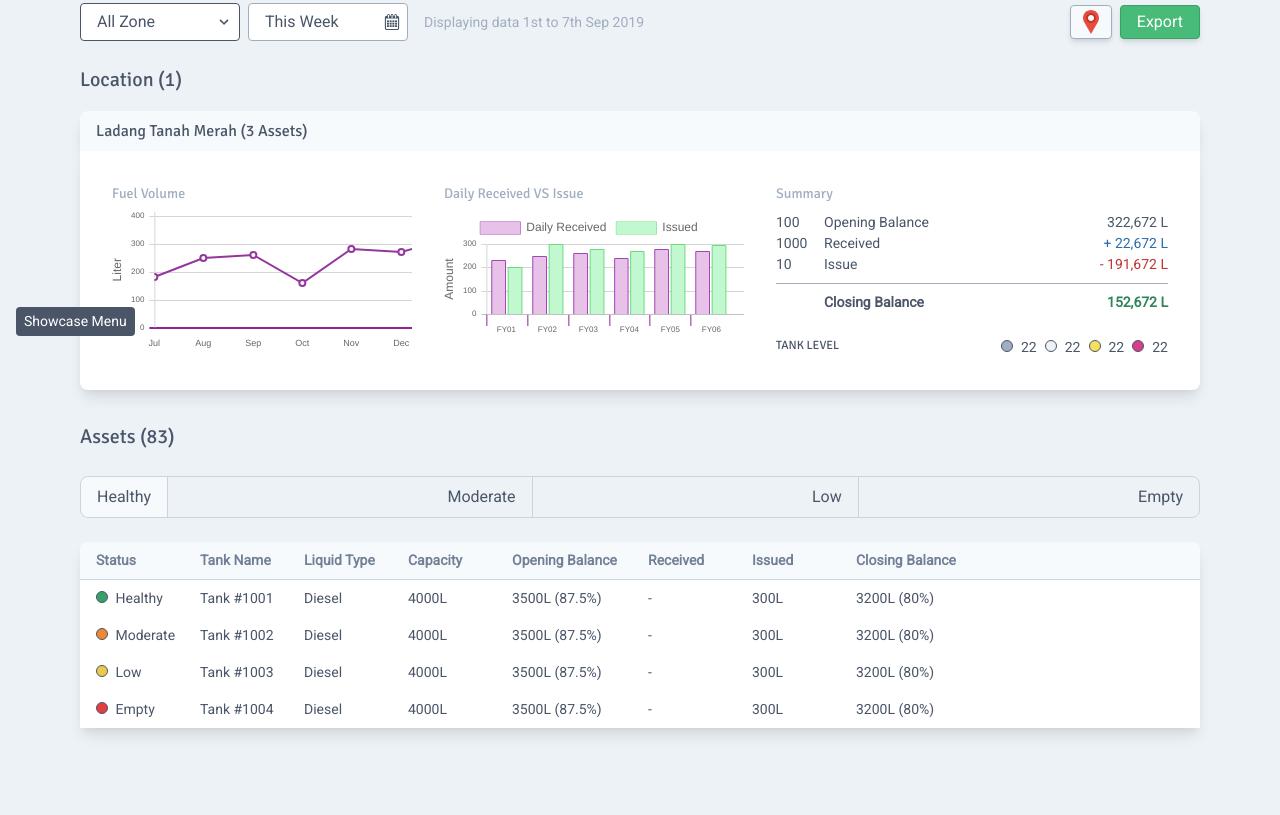
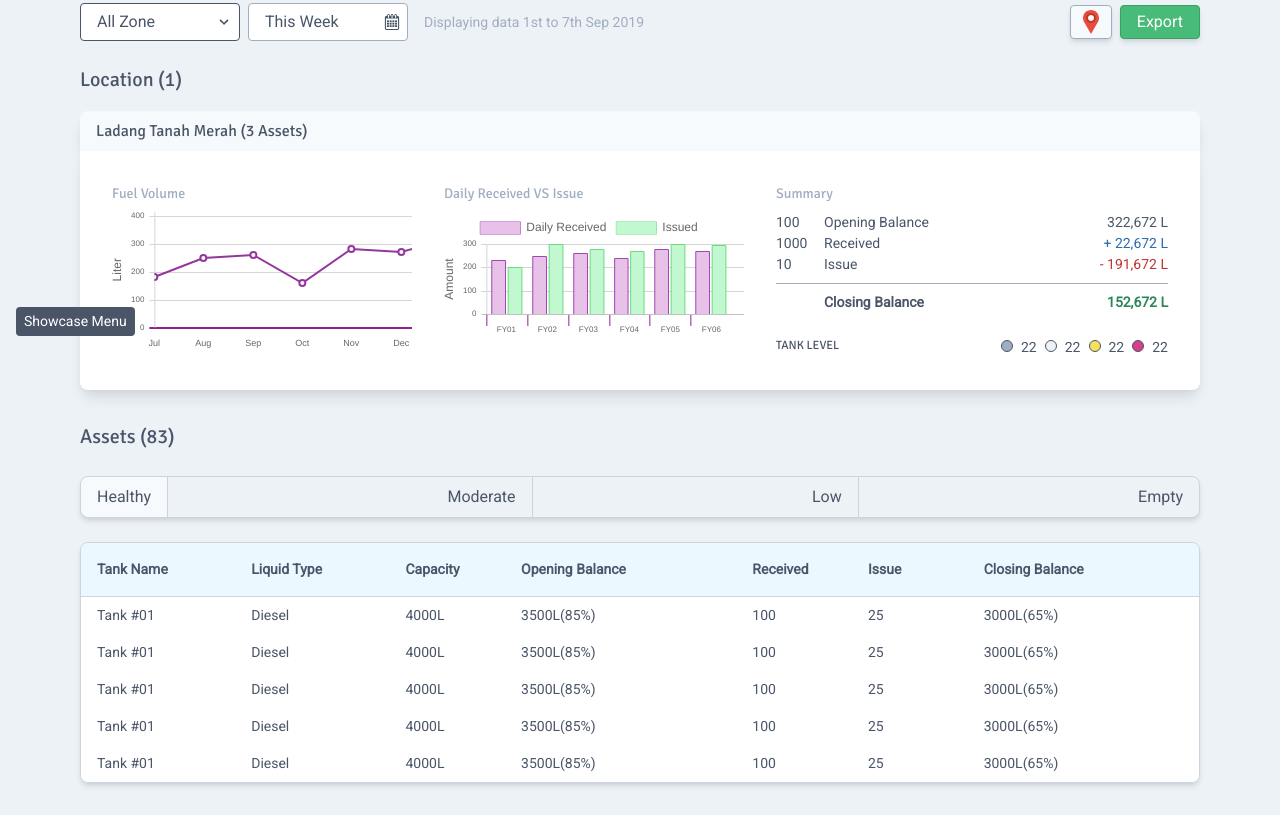
Before and after one commit to harrysaputra/katsanaiot, a website: page public/zonedetail.html in a window 1280 px wide. Shown: the part 448-1263 px from the top of the page. Before the commit the page ends 1208 px from the top, so only its background shows below. Drawn offline with Linux system fonts and the light colour scheme.

Commit message:
flexbox table to table

```diff
--- a/public/tailwind.css
+++ b/public/tailwind.css
@@ -55,6 +55,31 @@ h1,h2,h3,h4,h5 {
   @apply border-r-0;
 }
 
+.table-wrapper {
+  @apply text-left;
+}
+
+.table-wrapper table {
+  @apply table-fixed w-full;
+}
+
+.table-wrapper td {
+  @apply bg-white;
+}
+
+.table-wrapper th, .table-wrapper td {
+  @apply px-4 py-2;
+}
+
+.table-wrapper th {
+  @apply bg-blue-100 py-4;
+}
+
+.table-wrapper tbody tr:first-child {
+  @apply border-t border-gray-400;
+}
+
+
 @tailwind utilities;
 
 
--- a/public/zonedetail.html
+++ b/public/zonedetail.html
@@ -176,16 +176,80 @@
 
                         <h3 class="mx-4 text-xl mt-6">Assets (83)</h3>
 
-                        <div class="btn-group mx-4 mt-6 flex flex-no-wrap justify-between">
+                        <div class="shadow-md btn-group mx-4 mt-6 flex flex-no-wrap justify-between">
                             <button class="active">Healthy</button>
                             <button>Moderate</button>
                             <button>Low</button>
                             <button>Empty</button>
                         </div>
 
+                        <div class="table-wrapper mx-4 mt-6 shadow-md border border-gray-400 overflow-x-scroll md:overflow-x-auto rounded-lg text-sm">
+                        <table class="assets-table table-fixed">
+                            <thead>
+                                <tr>
+                                    <th class="w-32">Tank Name</th>
+                                    <th class="w-32">Liquid Type</th>
+                                    <th class="w-24">Capacity</th>
+                                    <th class="w-48">Opening Balance</th>
+                                    <th class="w-24">Received</th>
+                                    <th class="w-24">Issue</th>
+                                    <th class="w-48">Closing Balance</th>
+                                </tr>
+                            </thead>
+                            <tbody>
+                                <tr>
+                                    <td>Tank #01</td>
+                                    <td>Diesel</td>
+                                    <td>4000L</td>
+                                    <td>3500L(85%)</td>
+                                    <td>100</td>
+                                    <td>25</td>
+                                    <td>3000L(65%)</td>
+                                </tr>
+                                <tr>
+                                    <td>Tank #01</td>
+                                    <td>Diesel</td>
+                                    <td>4000L</td>
+                                    <td>3500L(85%)</td>
+                                    <td>100</td>
+                                    <td>25</td>
+                                    <td>3000L(65%)</td>
+                                </tr>
+                                <tr>
+                                    <td>Tank #01</td>
+                                    <td>Diesel</td>
+                                    <td>4000L</td>
+                                    <td>3500L(85%)</td>
+                                    <td>100</td>
+                                    <td>25</td>
+                                    <td>3000L(65%)</td>
+                                </tr>
+                                <tr>
+                                    <td>Tank #01</td>
+                                    <td>Diesel</td>
+                                    <td>4000L</td>
+                                    <td>3500L(85%)</td>
+                                    <td>100</td>
+                                    <td>25</td>
+                                    <td>3000L(65%)</td>
+                                </tr>
+                                <tr>
+                                    <td>Tank #01</td>
+                                    <td>Diesel</td>
+                                    <td>4000L</td>
+                                    <td>3500L(85%)</td>
+                                    <td>100</td>
+                                    <td>25</td>
+                                    <td>3000L(65%)</td>
+                                </tr>
+                            </tbody>
+                        </table>
+                        </div>
+
+                        <!--  Flexbox Table
                         <div class="assets-table mx-4 mt-6 shadow-lg border-gray-400 rounded-t-lg flex-table overflow-x-scroll md:overflow-x-auto bg-white text-sm">
 
-                            <!-- Table Header -->
+
                             <div class="inline-flex px-4 py-2 bg-gray-100 hover:bg-blue-100 cursor-pointer font-bold text-gray-600 inline-flex border-b border-gray-400 md:w-full ">
                                 <div class="col w-24">
                                     Status
@@ -213,7 +277,6 @@
                                 </div>
                             </div>
 
-                            <!-- Table Content -->
                             <div class="inline-flex px-4 py-2">
                                 <div class="col w-24">
                                     <span class="bullet bg-green-600 mr-1"></span>
@@ -323,7 +386,7 @@
                                 </div>
                             </div>
                         </div>
-
+                        -->
 
                 </div>
 
```
Also changed, not shown: public/build/tailwind.css.
